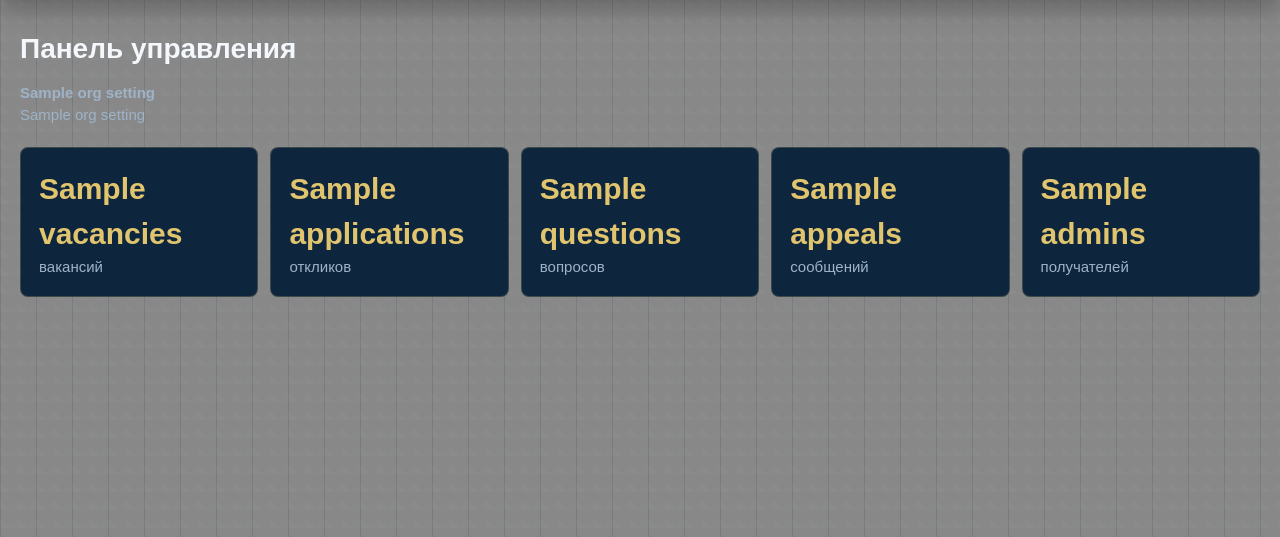
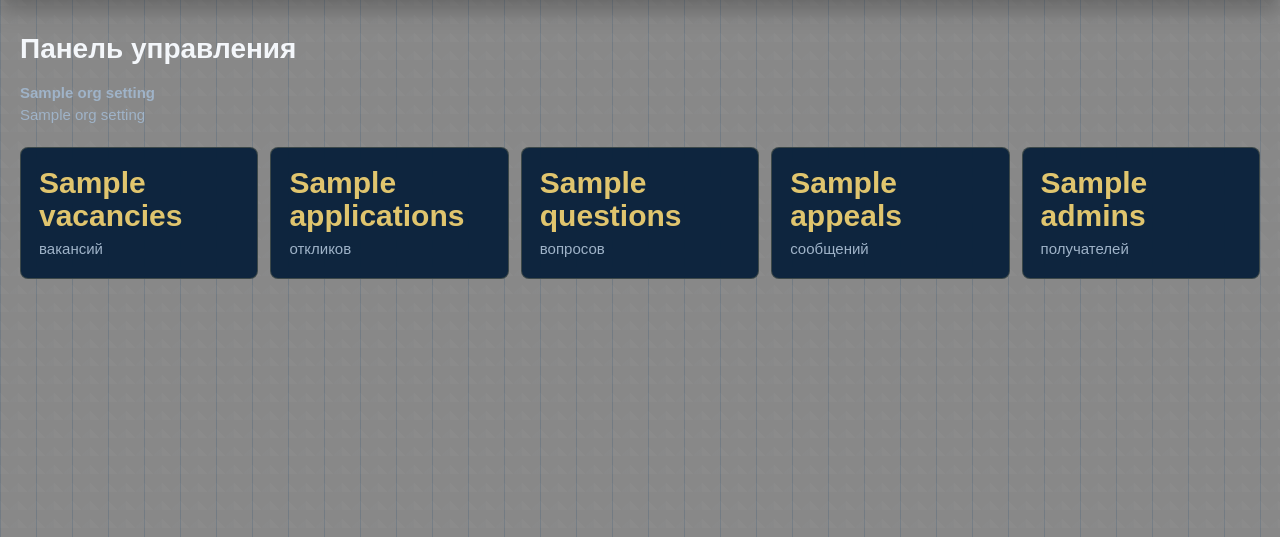
Before and after one commit to Ilmet90/max-hr-recruitment-bot, a FastAPI app: template app/templates/dashboard.html in a window 1280 px wide. Shown: the part 66-603 px from the top of the page. Run offline with FastAPI, Linux system fonts and the light colour scheme; the template is opened without the code that fills it: most values are stand-ins (such as "Sample title", 1, 10 or a date in 2020).

Commit message:
Improve dashboard cards and staff assignment UX

```diff
--- a/app/static/style.css
+++ b/app/static/style.css
@@ -150,27 +150,32 @@ textarea { min-height: 120px; resize: vertical; }
 }
 .photo-row > .actions { grid-column: 2; }
 .stats { display: grid; grid-template-columns: repeat(auto-fit, minmax(160px, 1fr)); gap: 12px; }
-.stats .stat-card-link {
-  display: block;
+.stats .stat-card {
+  min-height: 92px;
   background: rgba(10,34,60,.96);
   border: 1px solid var(--line);
   border-radius: 8px;
   padding: 18px;
+  display: flex;
+  flex-direction: column;
+  justify-content: center;
+  box-sizing: border-box;
+}
+.stats .stat-card-link {
   color: inherit;
   text-decoration: none;
   cursor: pointer;
-  transition: border-color .15s ease, box-shadow .15s ease, transform .15s ease, background .15s ease;
+  transition: border-color .15s ease, box-shadow .15s ease, background .15s ease;
 }
 .stats .stat-card-link:hover,
 .stats .stat-card-link:focus-visible {
-  background: rgba(14,45,78,.98);
+  background: rgba(12,40,70,.98);
   border-color: var(--theme-accent);
-  box-shadow: 0 8px 20px rgba(0,0,0,.16);
-  transform: translateY(-1px);
+  box-shadow: 0 6px 16px rgba(0,0,0,.14);
   outline: none;
 }
-.stats strong { display: block; font-size: 30px; color: var(--theme-accent-light); }
-.stats span { color: var(--theme-muted); }
+.stats strong { display: block; font-size: 30px; line-height: 1.1; color: var(--theme-accent-light); }
+.stats span { display: block; margin-top: 6px; color: var(--theme-muted); }
 .login-page {
   min-height: 100vh;
   display: grid;
--- a/app/templates/dashboard.html
+++ b/app/templates/dashboard.html
@@ -3,10 +3,10 @@
 <h1>Панель управления</h1>
 <p class="lead"><strong>{{ org_settings.organization_short_name }}</strong><br>{{ org_settings.organization_full_name }}</p>
 <section class="stats" aria-label="Статистика панели управления">
-  <a class="stat-card-link" href="/admin/vacancies" aria-label="Перейти к списку вакансий" title="Перейти к списку вакансий"><strong>{{ vacancies }}</strong><span>вакансий</span></a>
-  <a class="stat-card-link" href="/admin/applications?view=active" aria-label="Перейти к откликам" title="Перейти к откликам"><strong>{{ applications }}</strong><span>откликов</span></a>
-  <a class="stat-card-link" href="/admin/questions?view=active" aria-label="Перейти к вопросам" title="Перейти к вопросам"><strong>{{ questions }}</strong><span>вопросов</span></a>
-  <a class="stat-card-link" href="/admin/appeals?view=active" aria-label="Перейти к сообщениям" title="Перейти к сообщениям"><strong>{{ appeals }}</strong><span>сообщений</span></a>
-  <a class="stat-card-link" href="/admin/admins" aria-label="Перейти к получателям уведомлений" title="Перейти к получателям уведомлений"><strong>{{ admins }}</strong><span>получателей</span></a>
+  <a class="stat-card stat-card-link" href="/admin/vacancies" aria-label="Перейти к списку вакансий" title="Перейти к списку вакансий"><strong>{{ vacancies }}</strong><span>вакансий</span></a>
+  <a class="stat-card stat-card-link" href="/admin/applications?view=active" aria-label="Перейти к откликам" title="Перейти к откликам"><strong>{{ applications }}</strong><span>откликов</span></a>
+  <a class="stat-card stat-card-link" href="/admin/questions?view=active" aria-label="Перейти к вопросам" title="Перейти к вопросам"><strong>{{ questions }}</strong><span>вопросов</span></a>
+  <a class="stat-card stat-card-link" href="/admin/appeals?view=active" aria-label="Перейти к сообщениям" title="Перейти к сообщениям"><strong>{{ appeals }}</strong><span>сообщений</span></a>
+  <a class="stat-card stat-card-link" href="/admin/admins" aria-label="Перейти к получателям уведомлений" title="Перейти к получателям уведомлений"><strong>{{ admins }}</strong><span>получателей</span></a>
 </section>
 {% endblock %}
```
Also changed, not shown: app/bot.py (+35 -8 lines), README.md, 1 other file.
